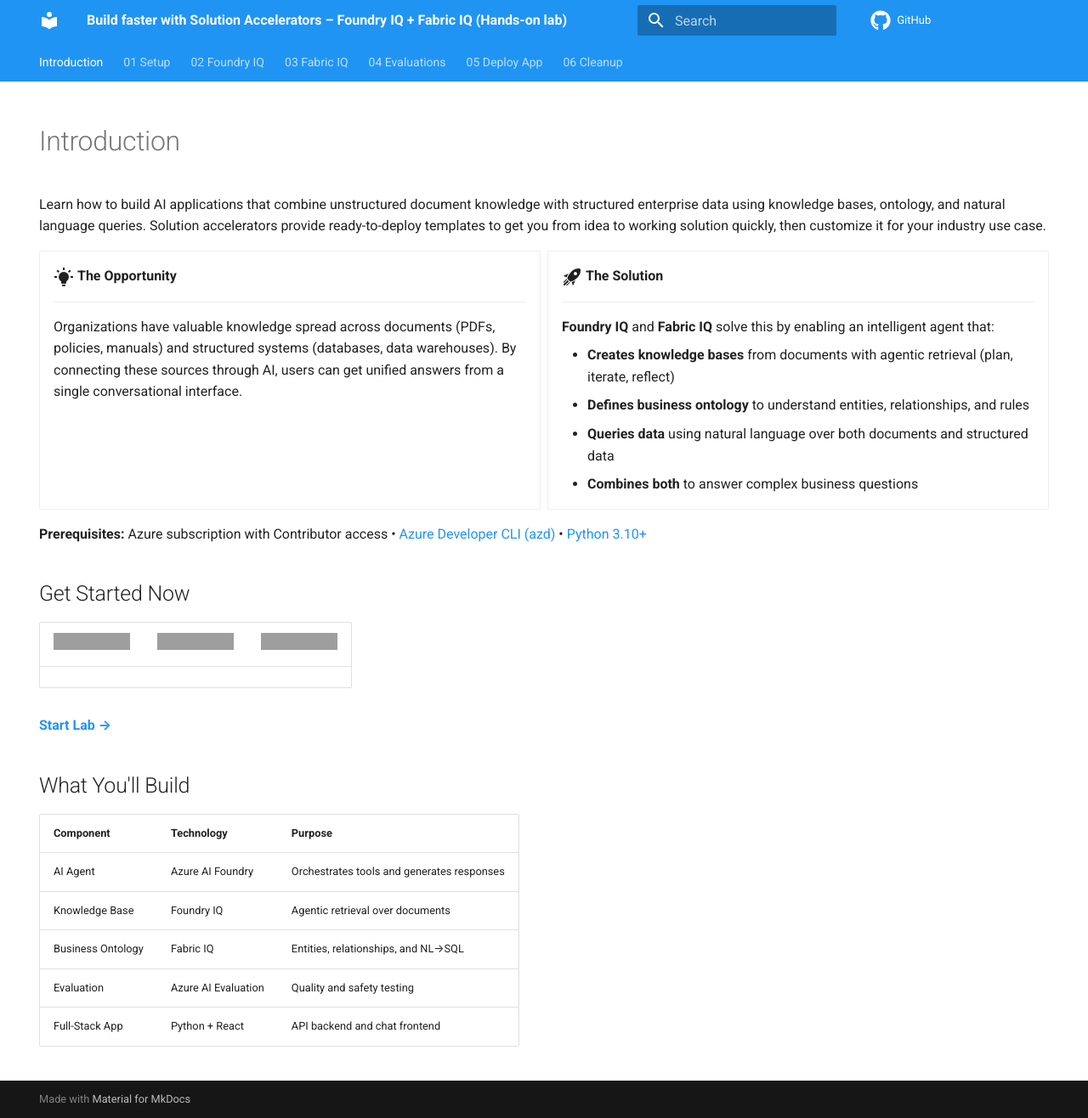
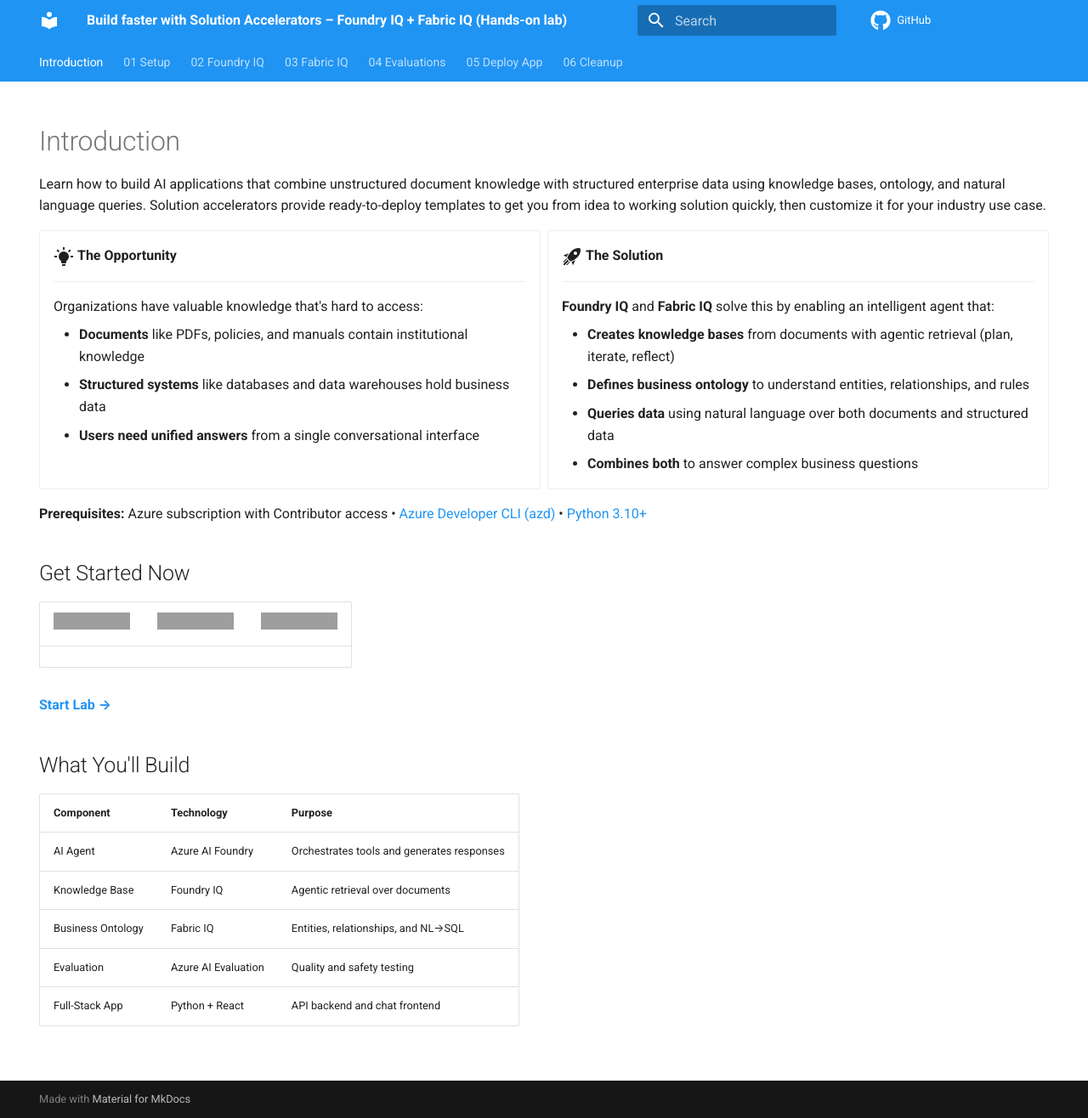
Before and after one commit to nchandhi/nc-iq-tc, an MkDocs documentation site: the page built from docs/docs/index.md, in a window 1280 px wide and 1316 px high. Shown: the whole window at 85% size. Built offline with MkDocs 1.6.1 and Material for MkDocs 9.7.7, drawn with Linux system fonts in a browser that asks for light colours; comment, search, counter and statistics services are not loaded; grey boxes are pictures that could not be loaded.

Commit message:
Reduce spacing, add bullets to Opportunity section

```diff
--- a/docs/docs/index.md
+++ b/docs/docs/index.md
@@ -14,7 +14,11 @@
 
     ---
 
-    Organizations have valuable knowledge spread across documents (PDFs, policies, manuals) and structured systems (databases, data warehouses). By connecting these sources through AI, users can get unified answers from a single conversational interface.
+    Organizations have valuable knowledge that's hard to access:
+
+    - **Documents** like PDFs, policies, and manuals contain institutional knowledge
+    - **Structured systems** like databases and data warehouses hold business data
+    - **Users need unified answers** from a single conversational interface
 
 -   :material-rocket-launch:{ .lg .middle } **The Solution**
 
--- a/docs/docs/stylesheets/extra.css
+++ b/docs/docs/stylesheets/extra.css
@@ -1,3 +1,13 @@
 .md-header__title {
   font-size: 0.8rem;
 }
+
+/* Reduce space after h1 */
+.md-content h1 {
+  margin-bottom: 0.5em;
+}
+
+/* Reduce space around grid cards */
+.grid.cards {
+  margin-top: 0.5em;
+}
```
